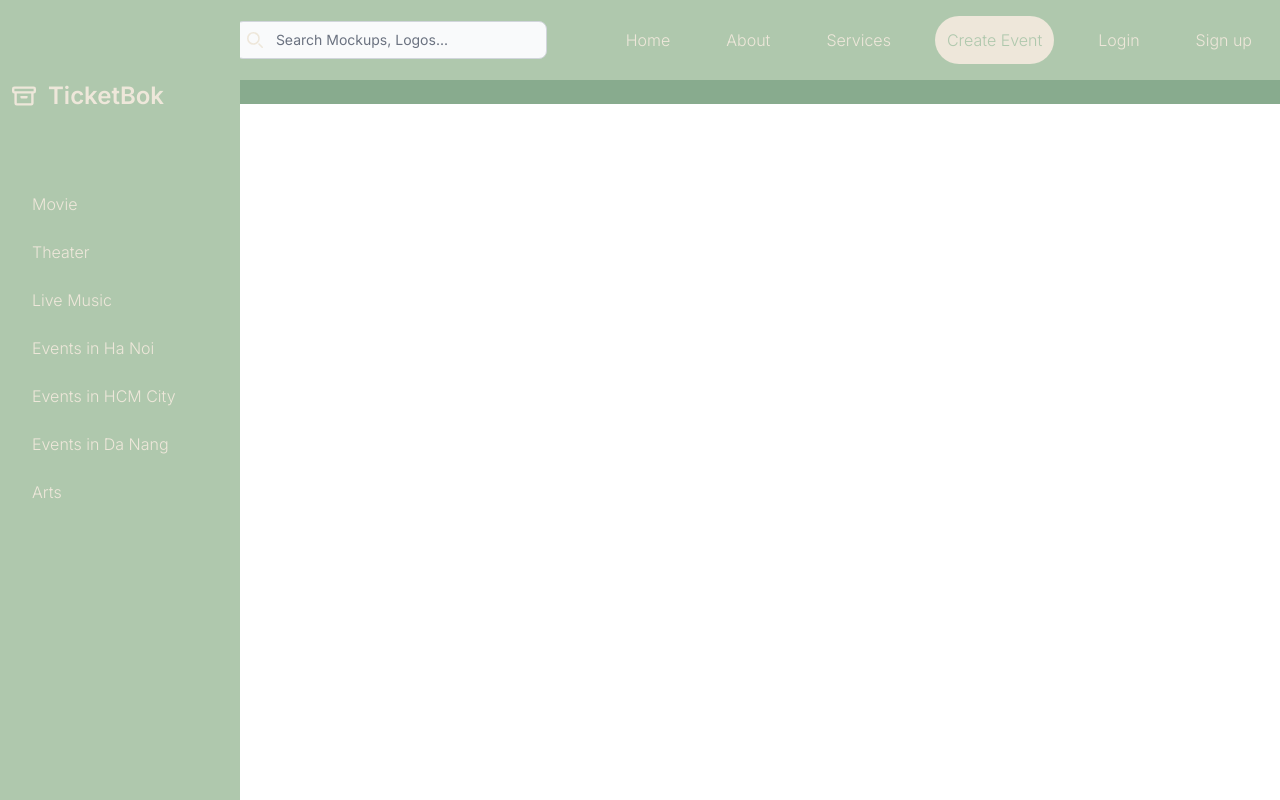
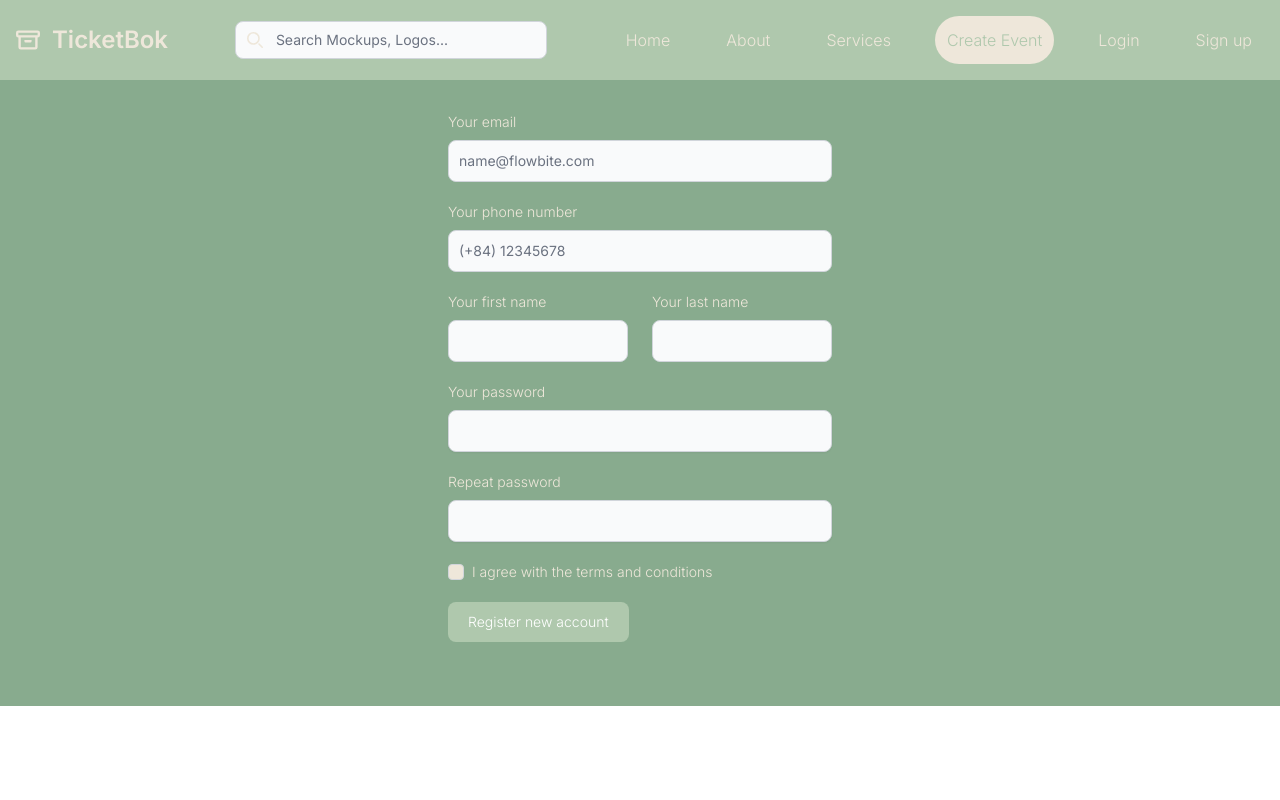
Before and after one commit to Heng2510/awsfanbois-client, a Next.js app: page /user/sign_up in a window 1280 px wide. Built offline with nearby package versions, Linux system fonts and the light colour scheme.

Commit message:
add sign in, sign up page

```diff
--- a/app/page.tsx
+++ b/app/page.tsx
@@ -1,8 +1,10 @@
 import TCarousel from "@/components/Carousel/Carousel";
+import Sidebar from "@/components/SideBar/SideBar";
 
 export default function Home() {
   return (
     <>
+      <Sidebar />
       <div className="p-4 sm:ml-64">
         <div className="p-4 border-2 border-dashed rounded-lg dark:border-gray-700 mt-14">
           <TCarousel />
--- a/app/user/sign_in/page.tsx
+++ b/app/user/sign_in/page.tsx
@@ -1,7 +1,60 @@
 export default function Signin() {
-    return (
-      <div>
-        Sign in page
-      </div>
-    )
-  }
+  return (
+    <div className="mt-8 pb-12">
+      <form className="max-w-sm mx-auto">
+        <div className="mb-5">
+          <label
+            htmlFor="email"
+            className="block mb-2 text-sm font-light text-green-t dark:text-white"
+          >
+            Your email
+          </label>
+          <input
+            type="email"
+            id="email"
+            className=" transition-colors bg-gray-50 border border-gray-300 text-green-bg text-sm rounded-lg focus:ring-green-bg focus:border-green-bg block w-full p-2.5"
+            placeholder="name@flowbite.com"
+            required
+          />
+        </div>
+        <div className="mb-5">
+          <label
+            htmlFor="password"
+            className="block mb-2 text-sm font-light text-green-t dark:text-white"
+          >
+            Your password
+          </label>
+          <input
+            type="password"
+            id="password"
+            className="shadow-sm transition-colors bg-gray-50 border border-gray-300 text-green-bg text-sm rounded-lg focus:ring-green-bg focus:border-green-bg block w-full p-2.5 dark:bg-gray-700 dark:border-gray-600 dark:placeholder-gray-400 dark:text-white dark:focus:ring-green-bg dark:focus:border-green-bg dark:shadow-sm-light"
+            required
+          />
+        </div>
+        <div className="flex items-start mb-5">
+          <div className="flex items-center h-5">
+            <input
+              id="remember"
+              type="checkbox"
+              value=""
+              className="w-4 h-4 border border-gray-300 rounded bg-gray-50 focus:ring-3 focus:ring-blue-300 dark:bg-gray-700 dark:border-gray-600 dark:focus:ring-blue-600 dark:ring-offset-gray-800 dark:focus:ring-offset-gray-800"
+              required
+            />
+          </div>
+          <label
+            htmlFor="remember"
+            className="ms-2 text-sm font-light text-green-t dark:text-gray-300"
+          >
+            Remember me
+          </label>
+        </div>
+        <button
+          type="submit"
+          className="text-white bg-green-hd hover:bg-green-t2 transition-colors focus:ring-4 focus:outline-none focus:ring-blue-300 font-light rounded-lg text-sm px-5 py-2.5 text-center "
+        >
+          Submit
+        </button>
+      </form>
+    </div>
+  );
+}
--- a/app/user/sign_up/page.tsx
+++ b/app/user/sign_up/page.tsx
@@ -2,8 +2,123 @@ import TCarousel from "@/components/Carousel/Carousel";
 
 export default function Signin() {
   return (
-    <div>
-      Sign up page
+    <div className="mt-8 pb-16">
+      <form className="max-w-sm mx-auto">
+        <div className="mb-5">
+          <label
+            htmlFor="email"
+            className="block mb-2 text-sm font-light text-green-t dark:text-white"
+          >
+            Your email
+          </label>
+          <input
+            type="email"
+            id="email"
+            className=" transition-colors bg-gray-50 border border-gray-300 text-green-bg text-sm rounded-lg focus:ring-green-bg focus:border-green-bg block w-full p-2.5"
+            placeholder="name@flowbite.com"
+            required
+          />
+        </div>
+        <div className="mb-5">
+          <label
+            htmlFor="phone"
+            className="block mb-2 text-sm font-light text-green-t dark:text-white"
+          >
+            Your phone number
+          </label>
+          <input
+            type="email"
+            id="phone"
+            className=" transition-colors bg-gray-50 border border-gray-300 text-green-bg text-sm rounded-lg focus:ring-green-bg focus:border-green-bg block w-full p-2.5"
+            placeholder="(+84) 12345678"
+            required
+          />
+        </div>
+        <div className="grid md:grid-cols-2 md:gap-6">
+          <div className="mb-5">
+            <label
+              htmlFor="phone"
+              className="block mb-2 text-sm font-light text-green-t dark:text-white"
+            >
+              Your first name
+            </label>
+            <input
+              type="email"
+              id="phone"
+              className=" transition-colors bg-gray-50 border border-gray-300 text-green-bg text-sm rounded-lg focus:ring-green-bg focus:border-green-bg block w-full p-2.5"
+              required
+            />
+          </div>{" "}
+          <div className="mb-5">
+            <label
+              htmlFor="phone"
+              className="block mb-2 text-sm font-light text-green-t dark:text-white"
+            >
+              Your last name
+            </label>
+            <input
+              type="email"
+              id="phone"
+              className=" transition-colors bg-gray-50 border border-gray-300 text-green-bg text-sm rounded-lg focus:ring-green-bg focus:border-green-bg block w-full p-2.5"
+              required
+            />
+          </div>
+        </div>
+        <div className="mb-5">
+          <label
+            htmlFor="password"
+            className="block mb-2 text-sm font-light text-green-t dark:text-white"
+          >
+            Your password
+          </label>
+          <input
+            type="password"
+            id="password"
+            className="shadow-sm transition-colors bg-gray-50 border border-gray-300 text-green-bg text-sm rounded-lg focus:ring-green-bg focus:border-green-bg block w-full p-2.5 dark:bg-gray-700 dark:border-gray-600 dark:placeholder-gray-400 dark:text-white dark:focus:ring-green-bg dark:focus:border-green-bg dark:shadow-sm-light"
+            required
+          />
+        </div>
+        <div className="mb-5">
+          <label
+            htmlFor="repeat-password"
+            className="block mb-2 text-sm font-light text-green-t dark:text-white"
+          >
+            Repeat password
+          </label>
+          <input
+            type="password"
+            id="repeat-password"
+            className="shadow-sm transition-colors bg-gray-50 border border-gray-300 text-green-bg text-sm rounded-lg focus:ring-green-bg focus:border-green-bg block w-full p-2.5 dark:bg-gray-700 dark:border-gray-600 dark:placeholder-gray-400 dark:text-white dark:focus:ring-green-bg dark:focus:border-green-bg dark:shadow-sm-light"
+            required
+          />
+        </div>
+        <div className="flex items-start mb-5">
+          <div className="flex items-center h-5">
+            <input
+              id="terms"
+              type="checkbox"
+              value=""
+              className="w-4 h-4 border border-gray-300 rounded bg-green-t focus:ring-green-hd dark:bg-gray-700 dark:border-gray-600"
+              required
+            />
+          </div>
+          <label
+            htmlFor="terms"
+            className="ms-2 text-sm font-light text-green-t dark:text-gray-300"
+          >
+            I agree with the{" "}
+            <a href="#" className="text-green-2 hover:underline text-green-t">
+              terms and conditions
+            </a>
+          </label>
+        </div>
+        <button
+          type="submit"
+          className="text-white bg-green-hd hover:bg-green-t2 transition-colors focus:ring-4 focus:outline-none focus:ring-blue-300 font-light rounded-lg text-sm px-5 py-2.5 text-center dark:bg-blue-600 dark:hover:bg-blue-700 dark:focus:ring-blue-800"
+        >
+          Register new account
+        </button>
+      </form>
     </div>
   );
 }
--- a/components/NavBar/NavBar.tsx
+++ b/components/NavBar/NavBar.tsx
@@ -1,7 +1,6 @@
 import Link from "next/link";
 import React from "react";
 import SearchBar from "./SearchBar";
-import Sidebar from "../SideBar/SideBar";
 
 const NavBar = () => {
   return (
@@ -81,7 +80,6 @@ const NavBar = () => {
         </div>
         <SearchBar />
       </div>
-      <Sidebar />
     </nav>
   );
 };
```
